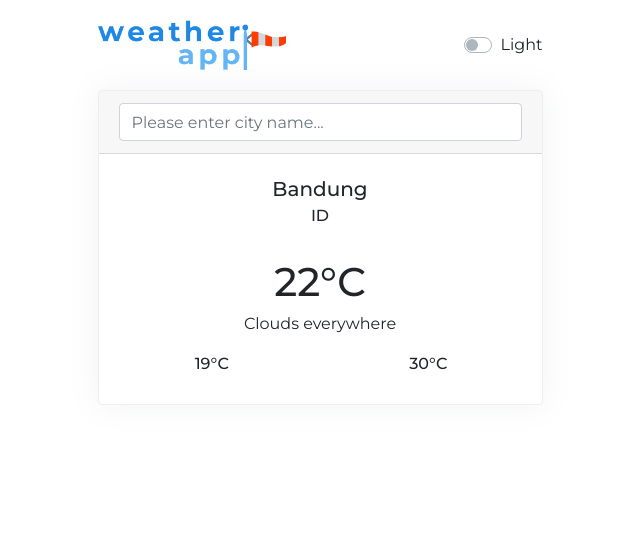
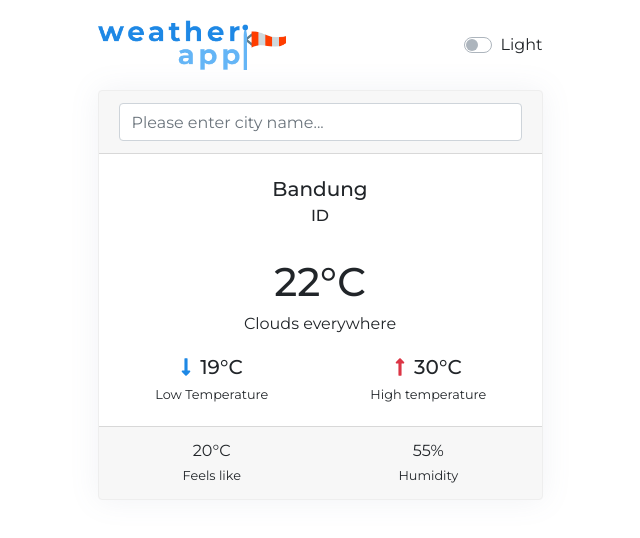
Before and after one commit to teguhrianto/vue-weather-app, a Vue app: page / in a window 1280 px wide. Shown: the top 538 px of the page, without its empty margins (320-960 px from the left). Built offline with nearby package versions, Linux system fonts and the light colour scheme.

Commit message:
complete base layout

```diff
--- a/src/App.vue
+++ b/src/App.vue
@@ -43,10 +43,34 @@
 
               <div class="row align-items-center justify-content-between">
                 <div class="col">
-                  <h6>{{ weather.lowTemperature }}&deg;C</h6>
+                  <h5 class="mb-0">
+                    <font-awesome-icon
+                      :icon="['fas', 'long-arrow-alt-down']"
+                      class="mr-1 text-primary"></font-awesome-icon>
+                    {{ weather.lowTemperature }}&deg;C
+                  </h5>
+                  <small>Low Temperature</small>
                 </div>
                 <div class="col">
-                  <h6>{{ weather.highTemperature }}&deg;C</h6>
+                  <h5 class="mb-0">
+                    <font-awesome-icon
+                      :icon="['fas', 'long-arrow-alt-up']"
+                      class="mr-1 text-danger"></font-awesome-icon>
+                    {{ weather.highTemperature }}&deg;C
+                  </h5>
+                  <small>High temperature</small>
+                </div>
+              </div>
+            </div>
+            <div class="card-footer text-center">
+              <div class="row align-items-center justify-content-between">
+                <div class="col">
+                  <p class="mb-0">{{ weather.feelsLike }}&deg;C</p>
+                  <small>Feels like</small>
+                </div>
+                <div class="col">
+                  <p class="mb-0">{{ weather.humidity }}%</p>
+                  <small>Humidity</small>
                 </div>
               </div>
             </div>
```
